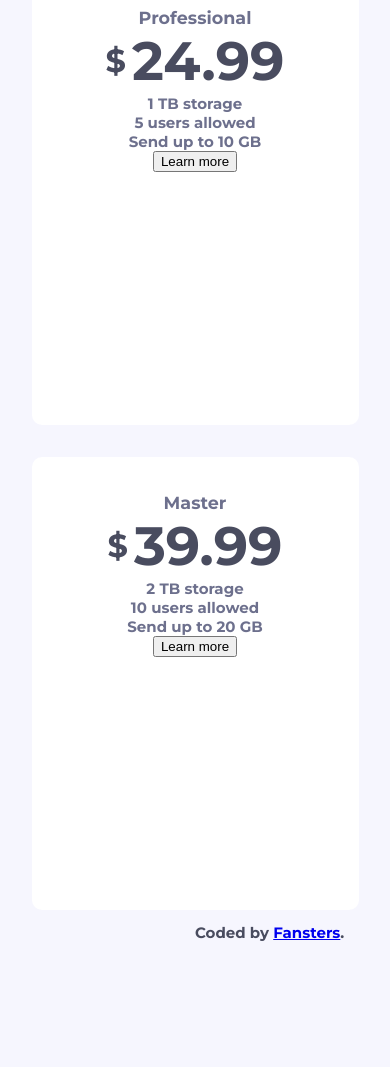
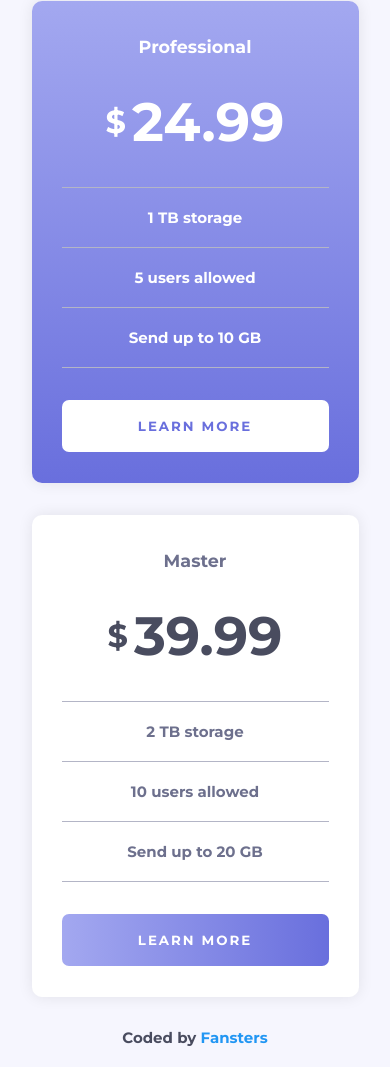
Before and after one commit to Fansters/pricing-component-with-toggle-master, a plain HTML site: page index.html in a window 390 px wide. Shown: the part 783-1850 px from the top of the page. Before the commit the page ends 1725 px from the top, so only its background shows below. Drawn offline with Linux system fonts and the light colour scheme.

Commit message:
finished with mobile view. need to add transition, active states, and desktop view

```diff
--- a/index.html
+++ b/index.html
@@ -51,7 +51,7 @@
 
 		<div class="attribution">
 			Coded by
-			<a href="https://www.frontendmentor.io/profile/Fansters">Fansters</a>.
+			<a href="https://www.frontendmentor.io/profile/Fansters">Fansters</a>
 		</div>
 	</body>
 </html>
--- a/style.css
+++ b/style.css
@@ -137,43 +137,90 @@ input:checked + .slider:before {
 }
 
 /* card css */
-/* .pricing-cont {
-} */
+
+.pricing-cont {
+	margin-bottom: 4.375rem;
+}
 
 .card {
 	width: 20.4375rem;
 	margin: 0 auto 2rem;
 	padding: 2.1875rem 1.875rem 1.9375rem;
 	text-align: center;
-	height: 28.3125rem;
+	min-height: 28.3125rem;
 	border-radius: 10px;
 	background-color: #fff;
+	box-shadow: 0px 0px 15px rgba(0, 0, 0, 0.085);
 }
 
 .card-price::before {
 	content: "$";
-   font-size: 2rem;
-   vertical-align: 20%;
-   padding-right: .375rem;
+	font-size: 2rem;
+	vertical-align: 20%;
+	padding-right: 0.375rem;
 }
 
 h3 {
 	color: var(--grayishBlue);
-   margin: 0;
+	margin: 0 0 2rem 0;
 }
 
-.card-price{
-   font-size: 3.375rem;
-   margin: 0;
+.card-price {
+	font-size: 3.375rem;
+	margin: 0 0 2rem 0;
 }
 
 .card-text {
 	color: var(--grayishBlue);
-   margin: 0;
+	margin: 0;
+	padding: 1.25rem 0;
+}
+.card .card-text {
+	border-top: 1px solid var(--lightGrayishBlue);
+}
+.card .card-text:nth-child(5) {
+	border-bottom: 1px solid var(--lightGrayishBlue);
+	margin-bottom: 2rem;
+}
+
+.learn-more {
+	width: 100%;
+	border: none;
+	background: linear-gradient(90deg, rgb(163, 168, 240), rgb(105, 111, 221));
+	padding: 1.125rem 0;
+	border-radius: 7px;
+	text-transform: uppercase;
+	letter-spacing: 0.125rem;
+	color: #fff;
+	font-weight: 700;
+	font-family: "Montserrat", sans-serif;
+}
+
+/* middle card */
+.card2 {
+	background: linear-gradient( rgb(163, 168, 240), rgb(105, 111, 221));
+}
+.card2 h3,
+.card2 p {
+   color: #fff;
+}
+.card2 .learn-more{
+   background: #fff;
+	color: rgb(105, 111, 221);
 }
 
 .attribution {
 	position: absolute;
-	bottom: 0;
+	bottom: 1.25rem;
 	left: 50%;
+	transform: translateX(-50%);
 }
+a,
+a:visited {
+	text-decoration: none;
+	color: #2196f3;
+	transition: color 0.2s ease-in-out;
+}
+a:hover {
+	color: tomato;
+}
```
